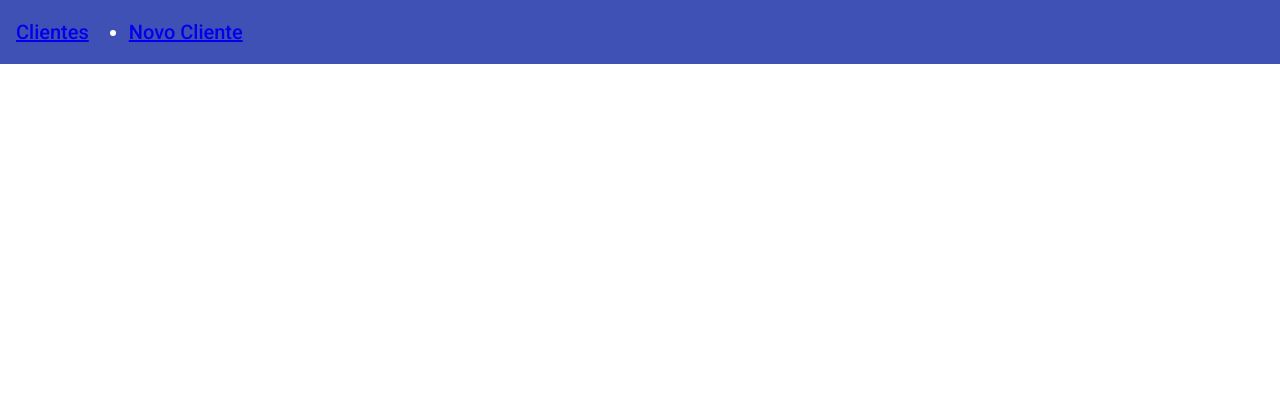
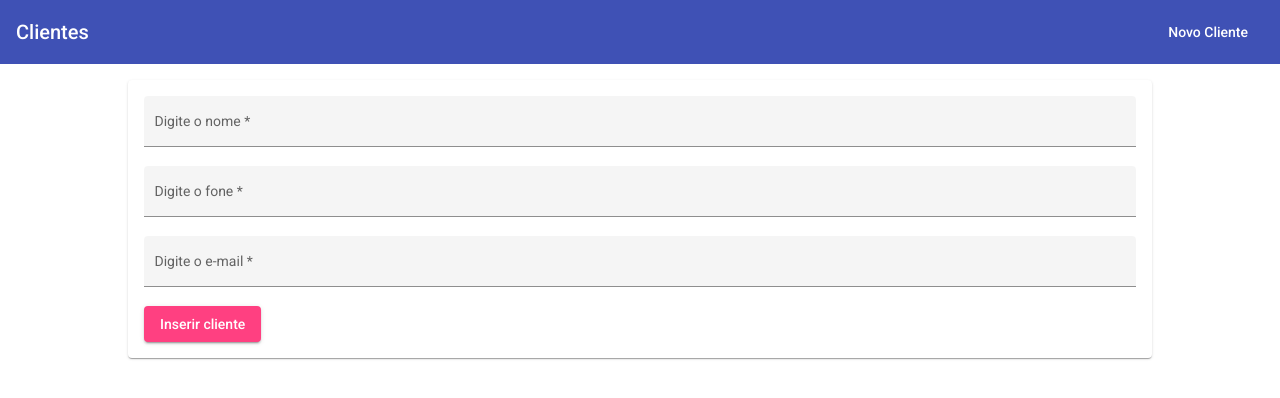
Before and after one commit to professorbossini/20221_fatec_ipi_paoo_mean_cadastro_clientes, an Angular app: page /editar/1 in a window 1280 px wide. Before the commit this address led to /. Shown: the top 398 px of the page. Built offline with nearby package versions, Linux system fonts and the light colour scheme.

Commit message:
apostil05: fim da listagem 2.3.7

```diff
--- a/src/app/app-routing.module.ts
+++ b/src/app/app-routing.module.ts
@@ -7,7 +7,9 @@ const routes: Routes = [
     //localhost:4200/
     {path: '', component: ClienteListaComponent},
     //localhost:4200/criar
-    {path: 'criar', component: ClienteInserirComponent}
+    {path: 'criar', component: ClienteInserirComponent},
+    //localhost:4200/editar/whatever
+    {path: 'editar/:idCliente', component: ClienteInserirComponent}
 ]
 
 @NgModule({
--- a/src/app/cabecalho/cabecalho.component.css
+++ b/src/app/cabecalho/cabecalho.component.css
@@ -0,0 +1,14 @@
+ul{
+    list-style: none;
+    padding: 0;
+    margin: 0;
+}
+
+a{
+    text-decoration: none;
+    color: white;
+}
+
+.separador{
+    flex: 1;
+}
--- a/src/app/cabecalho/cabecalho.component.html
+++ b/src/app/cabecalho/cabecalho.component.html
@@ -2,9 +2,10 @@
     <span>
         <a routerLink="/">Clientes</a>
     </span>
+    <span class="separador"></span>
     <ul>
         <li>
-            <a routerLink="/criar">Novo Cliente</a>
+            <a  mat-button routerLink="/criar" routerLinkActive="mat-accent">Novo Cliente</a>
         </li>
     </ul>
 </mat-toolbar>
--- a/src/app/clientes/cliente-inserir/cliente-inserir.component.html
+++ b/src/app/clientes/cliente-inserir/cliente-inserir.component.html
@@ -62,7 +62,7 @@
         </mat-form-field>
 
         <button
-                color="primary"
+                color="accent"
                 mat-raised-button>
             Inserir cliente
         </button>
--- a/src/app/clientes/cliente-inserir/cliente-inserir.component.ts
+++ b/src/app/clientes/cliente-inserir/cliente-inserir.component.ts
@@ -1,6 +1,6 @@
-import { Component } from '@angular/core'
+import { Component, OnInit } from '@angular/core'
 import { NgForm } from '@angular/forms';
-import { Cliente } from '../cliente.model';
+import { ActivatedRoute, ParamMap } from '@angular/router';
 import { ClienteService } from '../cliente.service';
 
 @Component({
@@ -8,10 +8,28 @@ import { ClienteService } from '../cliente.service';
     templateUrl: './cliente-inserir.component.html',
     styleUrls: ['./cliente-inserir.component.css']
 })
-export class ClienteInserirComponent{
+export class ClienteInserirComponent implements OnInit{
 
-    constructor(private clienteService: ClienteService){
+    private modo: string = "criar"
+    private idCliente: string
+    constructor(
+        private clienteService: ClienteService,
+        private route: ActivatedRoute
+    ){
 
+    }
+
+    ngOnInit(): void{
+        this.route.paramMap.subscribe((paramMap: ParamMap) => {
+            if (paramMap.has('idCliente')){
+                this.modo = "editar"
+                this.idCliente = paramMap.get("idCliente")
+            }
+            else{
+                this.modo = "criar"
+                this.idCliente = null
+            }
+        })
     }
 
     onAdicionarCliente(form: NgForm){
--- a/src/app/clientes/cliente.service.ts
+++ b/src/app/clientes/cliente.service.ts
@@ -31,6 +31,10 @@ export class ClienteService{
             this.clientes = clientes
             this.listaClientesAtualizada.next([...this.clientes])
         })
+    }
+
+    getCliente (id: string): Cliente {
+        return {...this.clientes.find(cli => cli.id === id)}
     }
 
     removerCliente(id: string): void{
```
